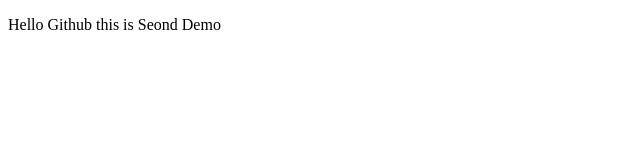
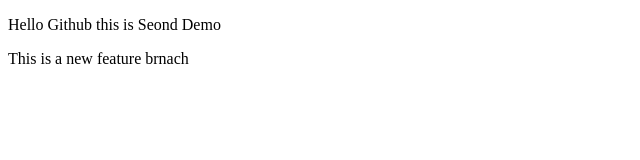
Before and after one commit to AmandSriSiddhartha/SeondDemo, a plain HTML site: page index.html in a window 1280 px wide. Shown: the whole page, without its empty margins (0-640 px from the left). Drawn offline with Linux system fonts and the light colour scheme.

Commit message:
Add feature branch

```diff
--- a/index.html
+++ b/index.html
@@ -7,6 +7,6 @@
 </head>
 <body>
     <p>Hello Github this is Seond Demo</p>
-
+    <p> This is a new feature brnach</p>
 </body>
 </html>
```
